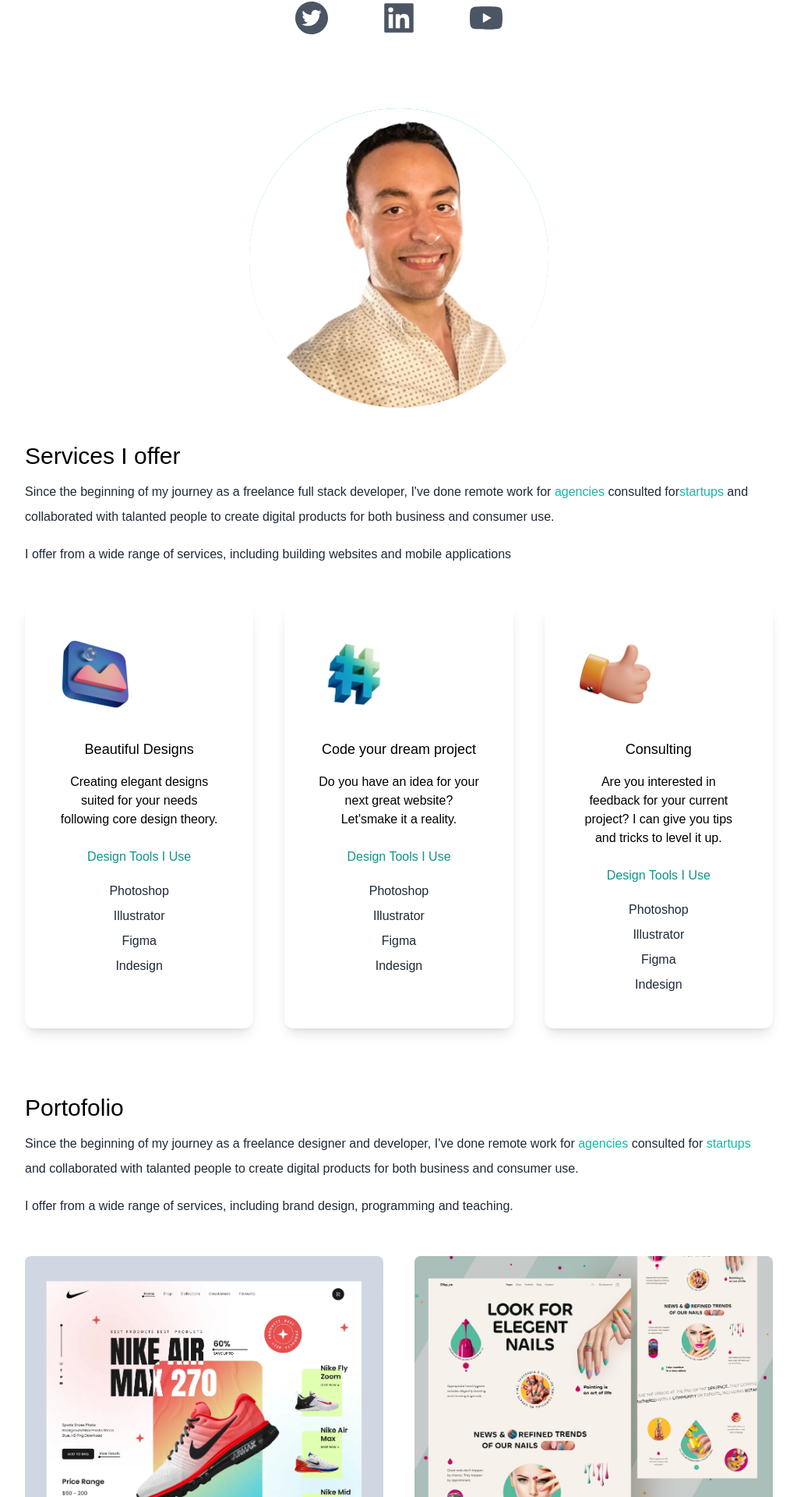
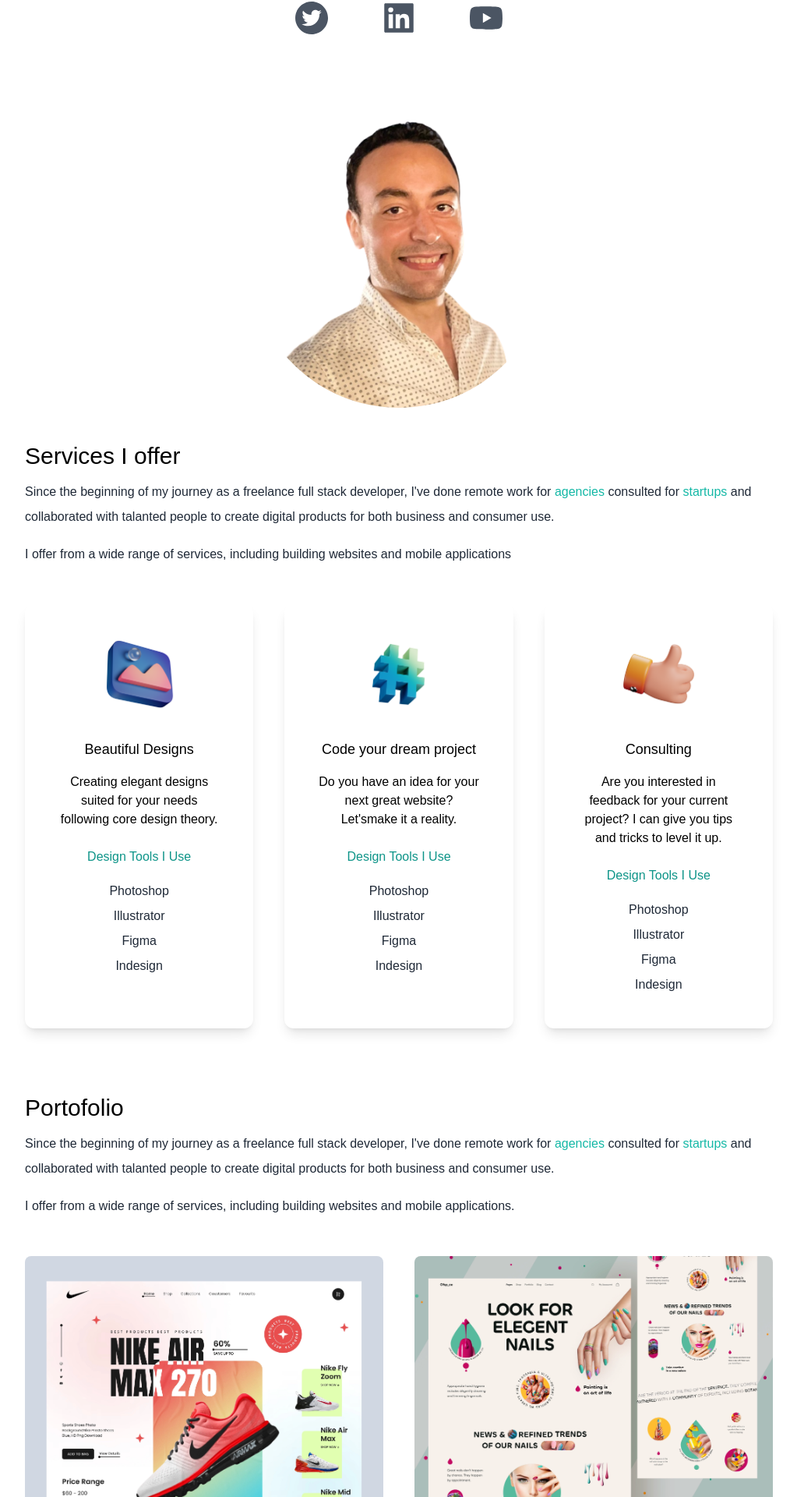
Before and after one commit to MarwanMDev/nextjs-portfolio, a Next.js app: page / in a window 1280 px wide. Shown: the part 441-2361 px from the top of the page at 78% size, without its empty margins (128-1151 px from the left). Built offline with nearby package versions, Linux system fonts and the light colour scheme.

Commit message:
design adjustment

```diff
--- a/pages/index.js
+++ b/pages/index.js
@@ -6,7 +6,7 @@
 } from 'react-icons/ai';
 import { BsFillMoonStarsFill } from 'react-icons/bs';
 import { useState } from 'react';
-import deved from '../public/marwan.png';
+import marwan from '../public/marwan.png';
 import code from '../public/code.png';
 import design from '../public/design.png';
 import consulting from '../public/consulting.png';
@@ -44,7 +44,7 @@
               </li>
               <li>
                 <a
-                  className="bg-gradient-to-r from-cyan-500 text- to-teal-500 text-white px-4 py-2 border-none rounded-md ml-8"
+                  className="bg-gradient-to-r from-teal-300 to-teal-500 text-white px-4 py-2 border-none rounded-md ml-8"
                   href="#"
                 >
                   Resume
@@ -71,10 +71,12 @@
             </div>
             <div className="mx-auto bg-gradient-to-b from-teal-500 rounded-full w-80 h-80 relative overflow-hidden mt-20 md:h-96 md:w-96">
               <Image
-                src={deved}
-                layout="fill"
-                objectFit="cover"
-                alt="deved"
+                src={marwan}
+                // layout="fill"
+                // objectFit="cover"
+                priority={1}
+                alt="marwan"
+                style={{ objectFit: 'cover', height: '100%' }}
               />
             </div>
           </div>
@@ -88,7 +90,7 @@
               Since the beginning of my journey as a freelance full
               stack developer, {"I've"} done remote work for
               <span className="text-teal-500"> agencies </span>
-              consulted for
+              consulted for{' '}
               <span className="text-teal-500">startups </span>
               and collaborated with talanted people to create digital
               products for both business and consumer use.
@@ -105,6 +107,7 @@
                 width={100}
                 height={100}
                 alt="design"
+                style={{ margin: 'auto' }}
               />
               <h3 className="text-lg font-medium pt-8 pb-2">
                 Beautiful Designs
@@ -122,7 +125,13 @@
               <p className="text-gray-800 py-1">Indesign</p>
             </div>
             <div className="text-center shadow-lg p-10 rounded-xl my-10 dark:bg-white flex-1">
-              <Image src={code} width={100} height={100} alt="code" />
+              <Image
+                src={code}
+                width={100}
+                height={100}
+                alt="code"
+                style={{ margin: 'auto' }}
+              />
               <h3 className="text-lg font-medium pt-8 pb-2 ">
                 Code your dream project
               </h3>
@@ -145,6 +154,7 @@
                 width={100}
                 height={100}
                 alt="consulting"
+                style={{ margin: 'auto' }}
               />
               <h3 className="text-lg font-medium pt-8 pb-2 ">
                 Consulting
@@ -170,8 +180,8 @@
               Portofolio
             </h3>
             <p className="text-md py-2 leading-8 text-gray-800 dark:text-gray-200">
-              Since the beginning of my journey as a freelance
-              designer and developer, {"I've"} done remote work for
+              Since the beginning of my journey as a freelance full
+              stack developer, {"I've"} done remote work for
               <span className="text-teal-500"> agencies </span>
               consulted for{' '}
               <span className="text-teal-500">startups </span>
@@ -179,8 +189,8 @@
               products for both business and consumer use.
             </p>
             <p className="text-md py-2 leading-8 text-gray-800 dark:text-gray-200">
-              I offer from a wide range of services, including brand
-              design, programming and teaching.
+              I offer from a wide range of services, including
+              building websites and mobile applications.
             </p>
           </div>
           <div className="flex flex-col gap-10 py-10 lg:flex-row lg:flex-wrap">
@@ -189,7 +199,6 @@
                 className="rounded-lg object-cover"
                 width={'100%'}
                 height={'100%'}
-                layout="responsive"
                 src={web1}
                 alt="web1"
               />
@@ -199,7 +208,6 @@
                 className="rounded-lg object-cover"
                 width={'100%'}
                 height={'100%'}
-                layout="responsive"
                 src={web2}
                 alt="web2"
               />
@@ -209,7 +217,6 @@
                 className="rounded-lg object-cover"
                 width={'100%'}
                 height={'100%'}
-                layout="responsive"
                 src={web3}
                 alt="web3"
               />
@@ -219,7 +226,6 @@
                 className="rounded-lg object-cover"
                 width={'100%'}
                 height={'100%'}
-                layout="responsive"
                 src={web4}
                 alt="web4"
               />
@@ -229,7 +235,6 @@
                 className="rounded-lg object-cover"
                 width={'100%'}
                 height={'100%'}
-                layout="responsive"
                 src={web5}
                 alt="web5"
               />
@@ -239,7 +244,6 @@
                 className="rounded-lg object-cover"
                 width={'100%'}
                 height={'100%'}
-                layout="responsive"
                 src={web6}
                 alt="web6"
               />
```
